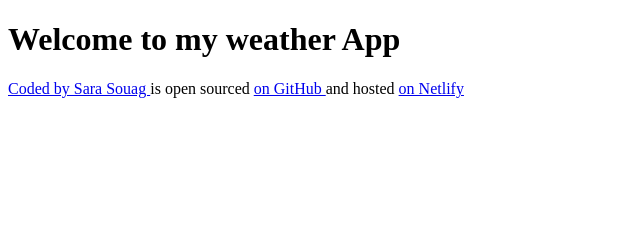
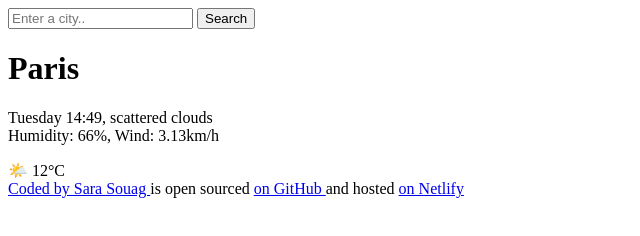
Before and after one commit to Sara-707/My-weather-app, a plain HTML site: page index.html in a window 1280 px wide. Shown: the whole page, without its empty margins (0-640 px from the left). Drawn offline with Linux system fonts and the light colour scheme.

Commit message:
Update index.html
Added header and Paris

```diff
--- a/index.html
+++ b/index.html
@@ -5,8 +5,23 @@
     <meta name="viewport" content="width=device-width, initial-scale=1.0" />
     <title>Document</title>
   </head>
-  <body>
-    <h1>Welcome to my weather App</h1>
+  <body><header>
+      <form>
+        <input type="search" placeholder="Enter a city.." required />
+        <input type="submit" value="Search" />
+      </form>
+    </header>
+      <main>
+      <div>
+        <h1>Paris</h1>
+        <p>
+          Tuesday 14:49, scattered clouds
+          <br />
+          Humidity: 66%, Wind: 3.13km/h
+        </p>
+      </div>
+      <div>🌤️ 12°C</div>
+    </main>
     <footer>
       <a href="https://github.com/Sara-707"> Coded by Sara Souag </a>
       is open sourced
```
